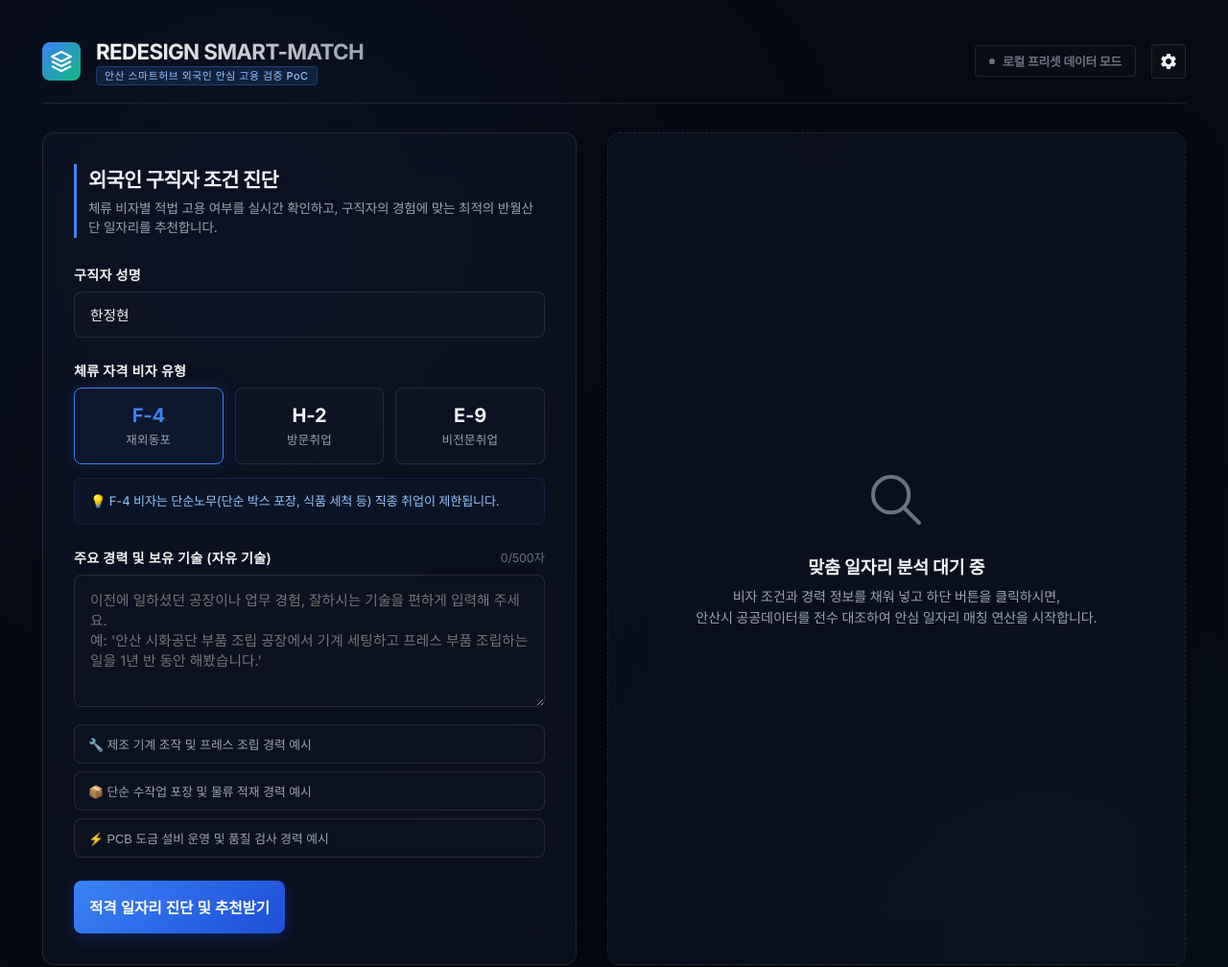
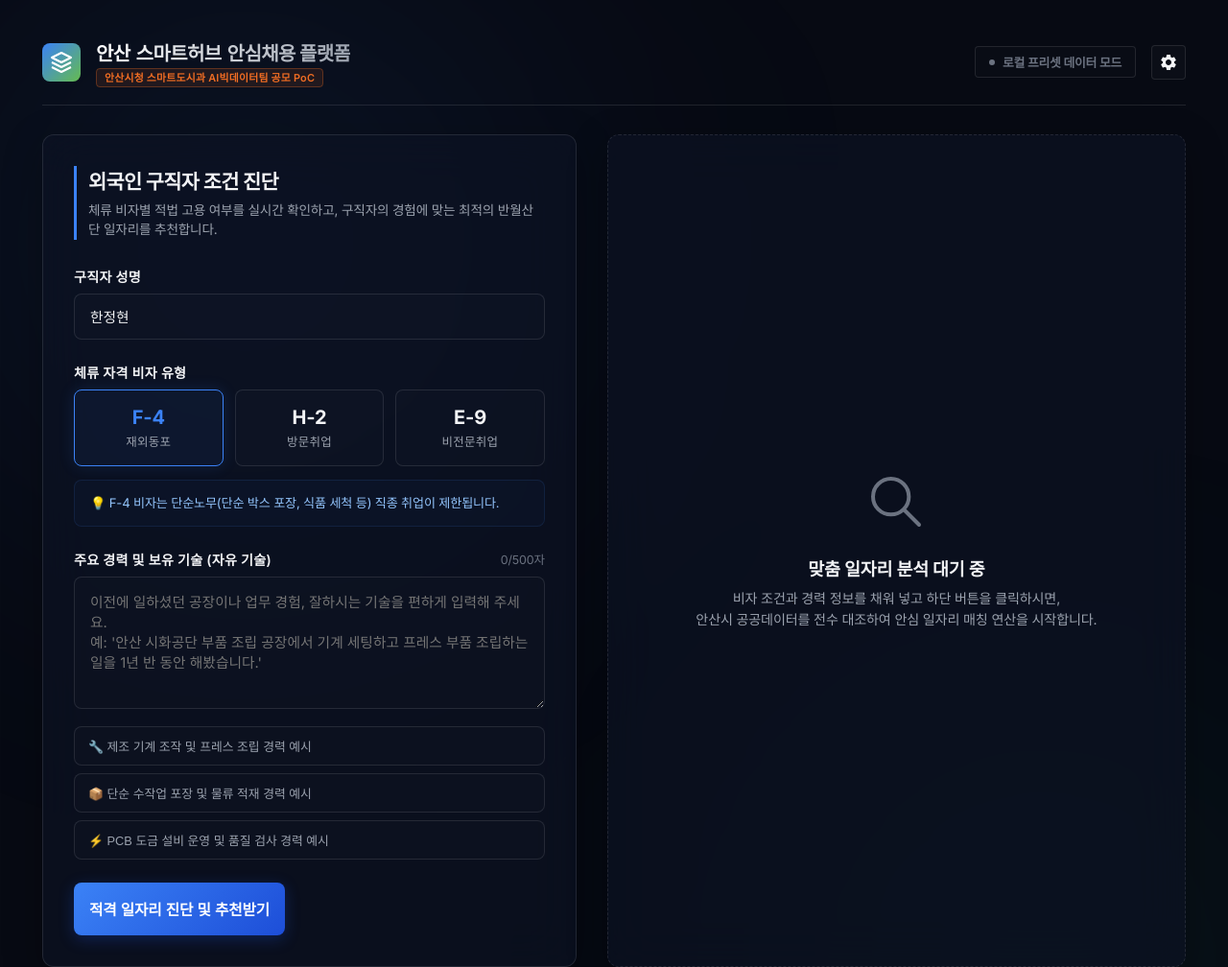
Before and after one commit to hjh6709/ansan_ai_idea, a website: page frontend/index.html in a window 1280 px wide. Shown: the top 1008 px of the page at 96% size. Drawn offline with Linux system fonts and the light colour scheme.

Commit message:
design: integrate official Ansan CI colors (Blue, Orange, Green) and department labels for municipal authenticity

```diff
--- a/frontend/index.html
+++ b/frontend/index.html
@@ -29,8 +29,10 @@
                     </svg>
                 </div>
                 <div class="logo-text">
-                    <h1 style="font-size: 1.4rem; font-weight: 700; letter-spacing: -0.03em;">REDESIGN SMART-MATCH</h1>
-                    <span class="badge-poc" style="font-size: 0.68rem; font-weight: 500; background: rgba(59, 130, 246, 0.15); border: 1px solid rgba(59, 130, 246, 0.3); color: #93c5fd; padding: 2px 8px; border-radius: 4px; letter-spacing: 0.05em;">안산 스마트허브 외국인 안심 고용 검증 PoC</span>
+                    <h1 style="font-size: 1.25rem; font-weight: 800; letter-spacing: -0.03em; display: flex; align-items: center; gap: 6px;">
+                        <span style="color: #65BB50;">안산</span><span style="color: #f16d23;">스마트허브</span> <span style="color: #ffffff;">안심채용 플랫폼</span>
+                    </h1>
+                    <span class="badge-poc" style="font-size: 0.68rem; font-weight: 600; background: rgba(241, 109, 35, 0.1); border: 1px solid rgba(241, 109, 35, 0.3); color: #f16d23; padding: 2px 8px; border-radius: 4px; letter-spacing: 0.02em;">안산시청 스마트도시과 AI빅데이터팀 공모 PoC</span>
                 </div>
             </div>
             <div class="header-actions">
--- a/frontend/style.css
+++ b/frontend/style.css
@@ -13,14 +13,21 @@
     --text-secondary: #9ca3af;
     --text-muted: #6b7280;
 
-    --primary: #10b981; /* 네온 민트 에메랄드 */
-    --primary-glow: rgba(16, 185, 129, 0.25);
-    --secondary: #3b82f6; /* 요코하마 딥 블루 악센트 */
+    /* 안산시 공식 CI 컬러 기반 매핑 */
+    --ansan-blue: #321a88;
+    --ansan-orange: #f16d23;
+    --ansan-green: #65bb50;
+
+    --primary: var(--ansan-green); /* 안산녹색: 적합/안심 고용 */
+    --primary-glow: rgba(101, 187, 80, 0.25);
+
+    --secondary: #3b82f6; /* 요코하마 딥블루 (가시성 조화) */
     --secondary-glow: rgba(59, 130, 246, 0.25);
-    --warning: #f43f5e; /* 소프트 크림슨 */
-    --warning-glow: rgba(244, 63, 94, 0.15);
 
-    --border-radius-lg: 12px; /* 좀 더 현대적이고 정돈된 12px 둥글기 */
+    --warning: var(--ansan-orange); /* 안산주황: 고용제한 대상 */
+    --warning-glow: rgba(241, 109, 35, 0.15);
+
+    --border-radius-lg: 12px;
     --border-radius-md: 8px;
     --transition: all 0.25s cubic-bezier(0.25, 1, 0.5, 1);
     --font-family: 'Inter', 'Noto Sans KR', sans-serif;
```
